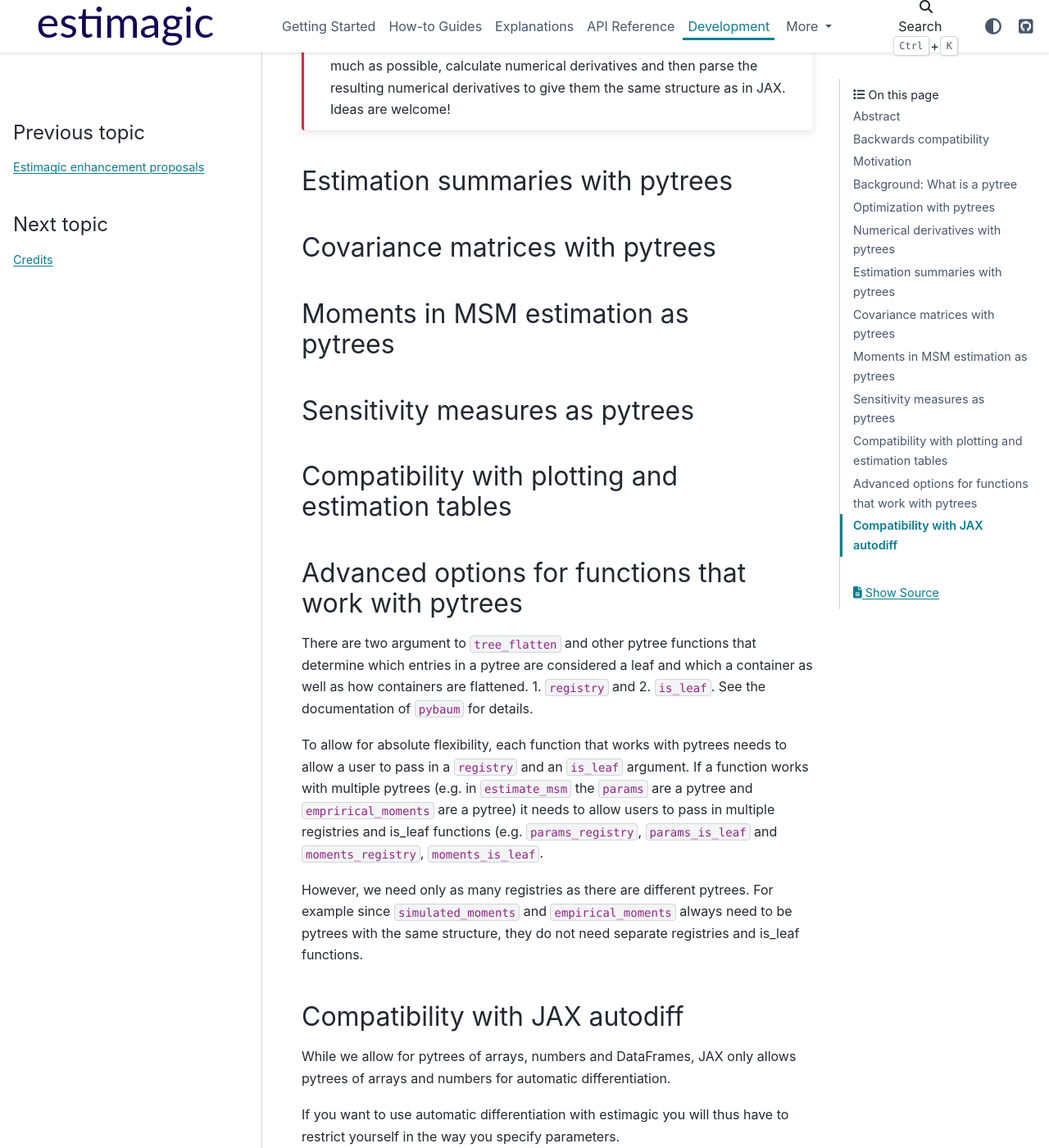
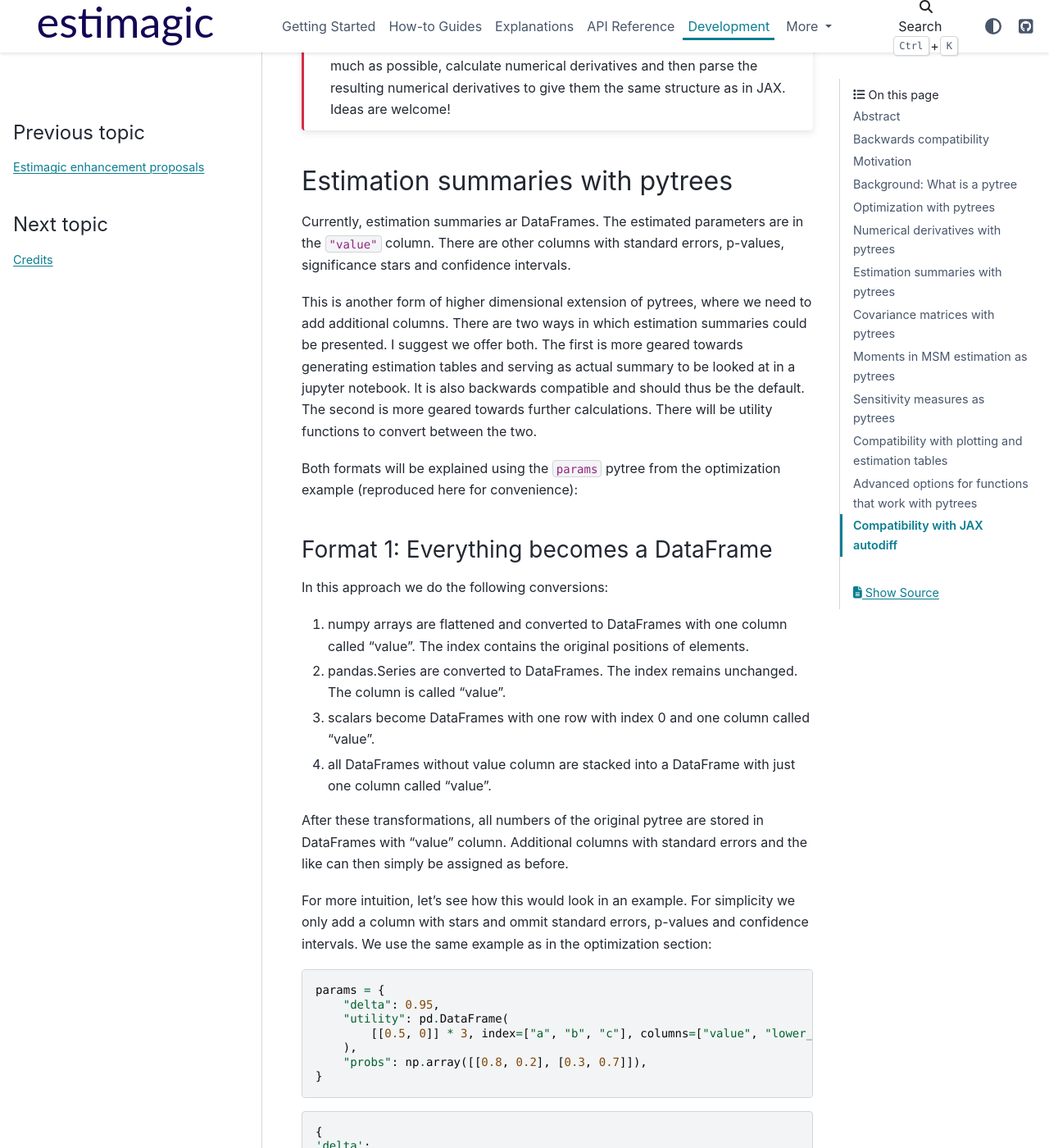
Before and after one commit to optimagic-dev/optimagic, a Sphinx documentation site: the page built from docs/source/development/eep-01-pytrees.rst, in a window 1280 px wide and 1400 px high, scrolled down 10310 px. Shown: the whole window at 82% size. Built offline with Sphinx 7.4.7 and the PyData theme 0.15.4, drawn with Linux system fonts in a browser that asks for light colours; pages that are not in the unit, such as notebooks, are missing from menus; some of the changed text lies outside the part shown.

Commit message:
Add section on estimation summaries.

```diff
--- a/docs/source/development/eep-01-pytrees.rst
+++ b/docs/source/development/eep-01-pytrees.rst
@@ -499,12 +499,88 @@ Implementation
     derivatives to give them the same structure as in JAX. Ideas are welcome!
 
 
+Estimation summaries with pytrees
+=================================
+
+
+Currently, estimation summaries ar DataFrames. The estimated parameters are in the
+``"value"`` column. There are other columns with standard errors, p-values,
+significance stars and confidence intervals.
+
+This is another form of higher dimensional extension of pytrees, where we need to add
+additional columns. There are two ways in which estimation summaries could be
+presented. I suggest we offer both. The first is more geared towards generating
+estimation tables and serving as actual summary to be looked at in a jupyter notebook.
+It is also backwards compatible and should thus be the default.
+The second is more geared towards further calculations. There will be utility functions
+to convert between the two.
+
+
+Both formats will be explained using the ``params`` pytree from the optimization
+example (reproduced here for convenience):
 
 
 
+Format 1: Everything becomes a DataFrame
+----------------------------------------
 
-Estimation summaries with pytrees
-=================================
+In this approach we do the following conversions:
+
+1. numpy arrays are flattened and converted to DataFrames with one column called
+   "value". The index contains the original positions of elements.
+2. pandas.Series are converted to DataFrames. The index remains unchanged. The
+   column is called "value".
+3. scalars become DataFrames with one row with index 0 and one column called "value".
+4. all DataFrames without value column are stacked into a DataFrame with just one
+   column called "value".
+
+After these transformations, all numbers of the original pytree are stored in
+DataFrames with "value" column. Additional columns with standard errors and the like
+can then simply be assigned as before.
+
+For more intuition, let's see how this would look in an example. For simplicity we
+only add a column with stars and ommit standard errors, p-values and confidence
+intervals. We use the same example as in the optimization section:
+
+.. code-block:: python
+
+    params = {
+        "delta": 0.95,
+        "utility": pd.DataFrame(
+            [[0.5, 0]] * 3, index=["a", "b", "c"], columns=["value", "lower_bound"]
+        ),
+        "probs": np.array([[0.8, 0.2], [0.3, 0.7]]),
+    }
+
+::
+
+    {
+    'delta':
+              value stars
+        0     0.95   ***,
+    'utility':
+              value stars
+        a     0.5    **
+        b     0.5    **
+        c     0.5    **,
+    'probs':
+              value stars
+        0 0   0.8   ***
+          1   0.2     *
+        1 0   0.3    **
+          1   0.7   ***,
+    }
+
+
+Format 2: Dictionary of pytrees
+-------------------------------
+
+The second solution is a dictionary of pytrees the keys are the columns of the current
+summary but probably in plural, i.e. "values", "standard_errors", "p-values", ...;
+
+Each value is a pytree with the exact same structure as ``params``. If this pytree
+contains DataFrames with "value" column, only that column is updated. i.e. standard
+errors would be accessed via ``summary["standard_errors"]["my_df"]["value"]``.
 
 
 Covariance matrices with pytrees
```
Also changed, not shown: other parts of docs/source/development/eep-01-pytrees.rst (+0 -2 lines).
